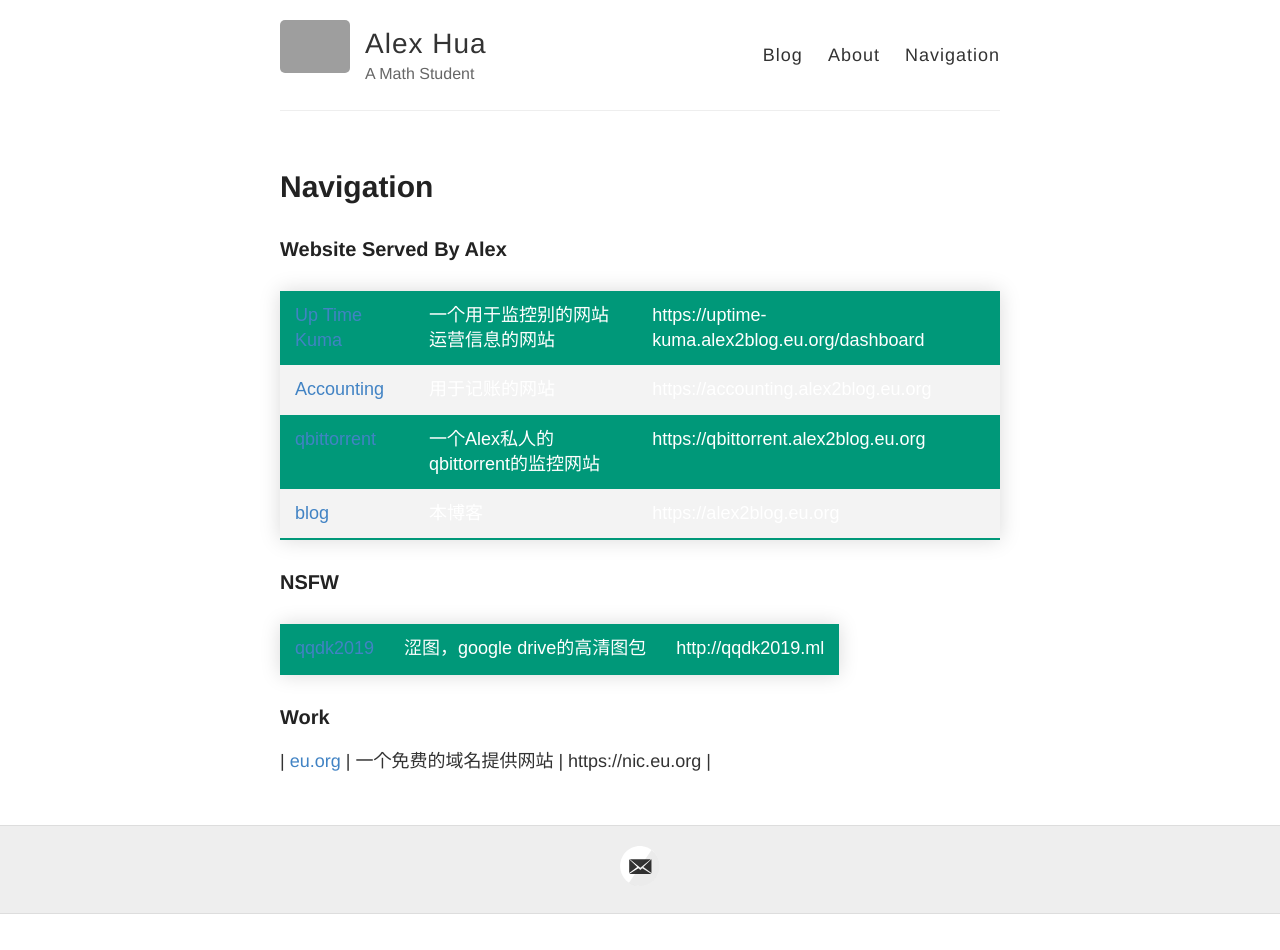
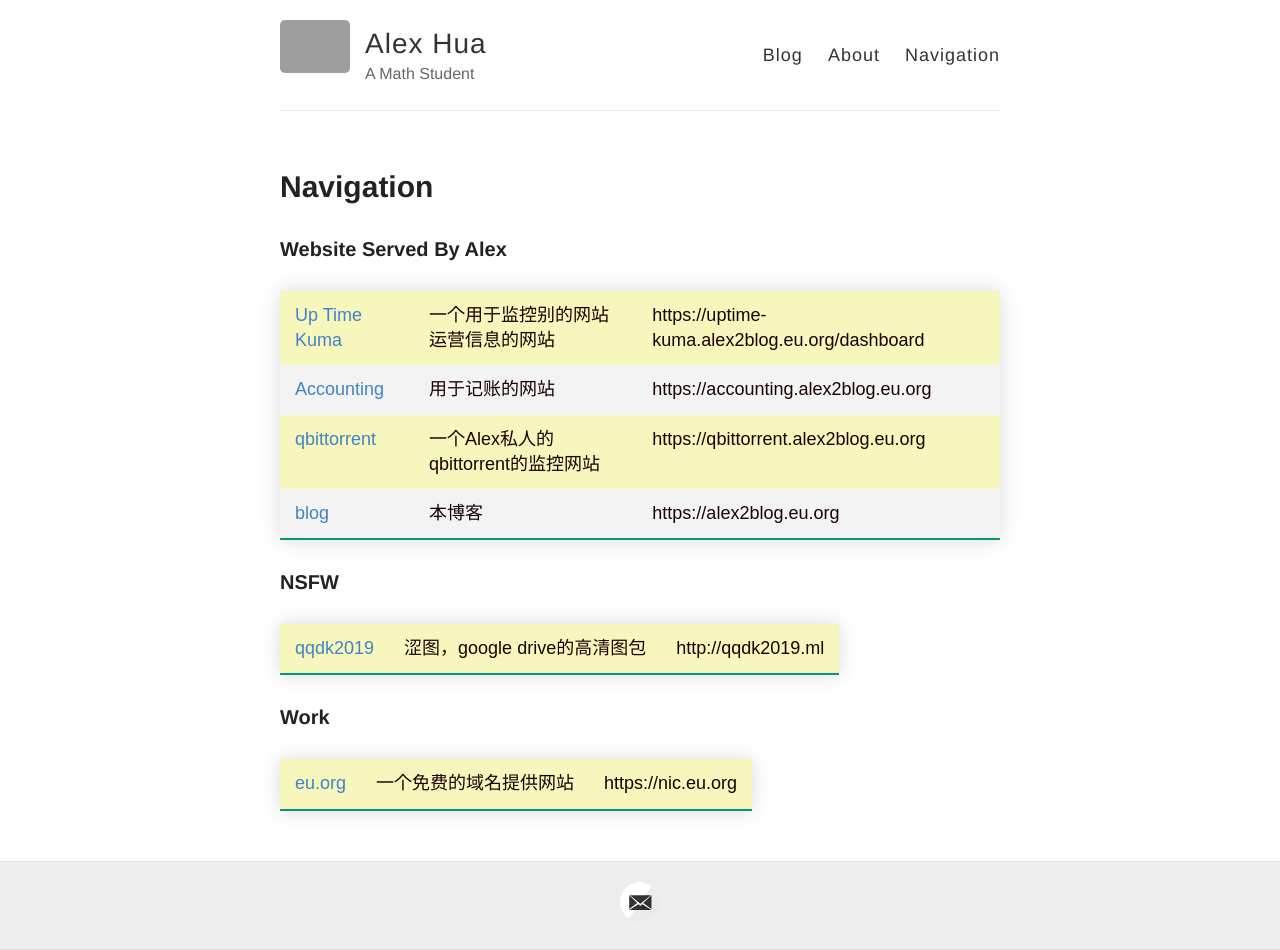
Before and after one commit to Alex222222222222/Blog, a Jekyll site: the page built from navigation.md, in a window 1280 px wide. Built offline with Jekyll 4.4.1, drawn with Linux system fonts in a browser that asks for light colours; before the commit the page ends 914 px from its top, so only the background shows below that; grey boxes are pictures that could not be loaded.

Commit message:
change the display style of table

```diff
--- a/_sass/_reset.scss
+++ b/_sass/_reset.scss
@@ -61,8 +61,8 @@ th, td {
 }
 
 tr {
-	background-color: #009879;
-	color: #ffffff;
+	background-color: #f7f6bc;
+	color: #1a0303;
 	text-align: left;
 }
 
--- a/navigation.md
+++ b/navigation.md
@@ -16,4 +16,5 @@ permalink: /navigation/
 | [qqdk2019](http://qqdk2019.ml) | 涩图，google drive的高清图包 | http://qqdk2019.ml |
 
 ### Work
+
 | [eu.org](https://nic.eu.org) | 一个免费的域名提供网站 | https://nic.eu.org |
```
